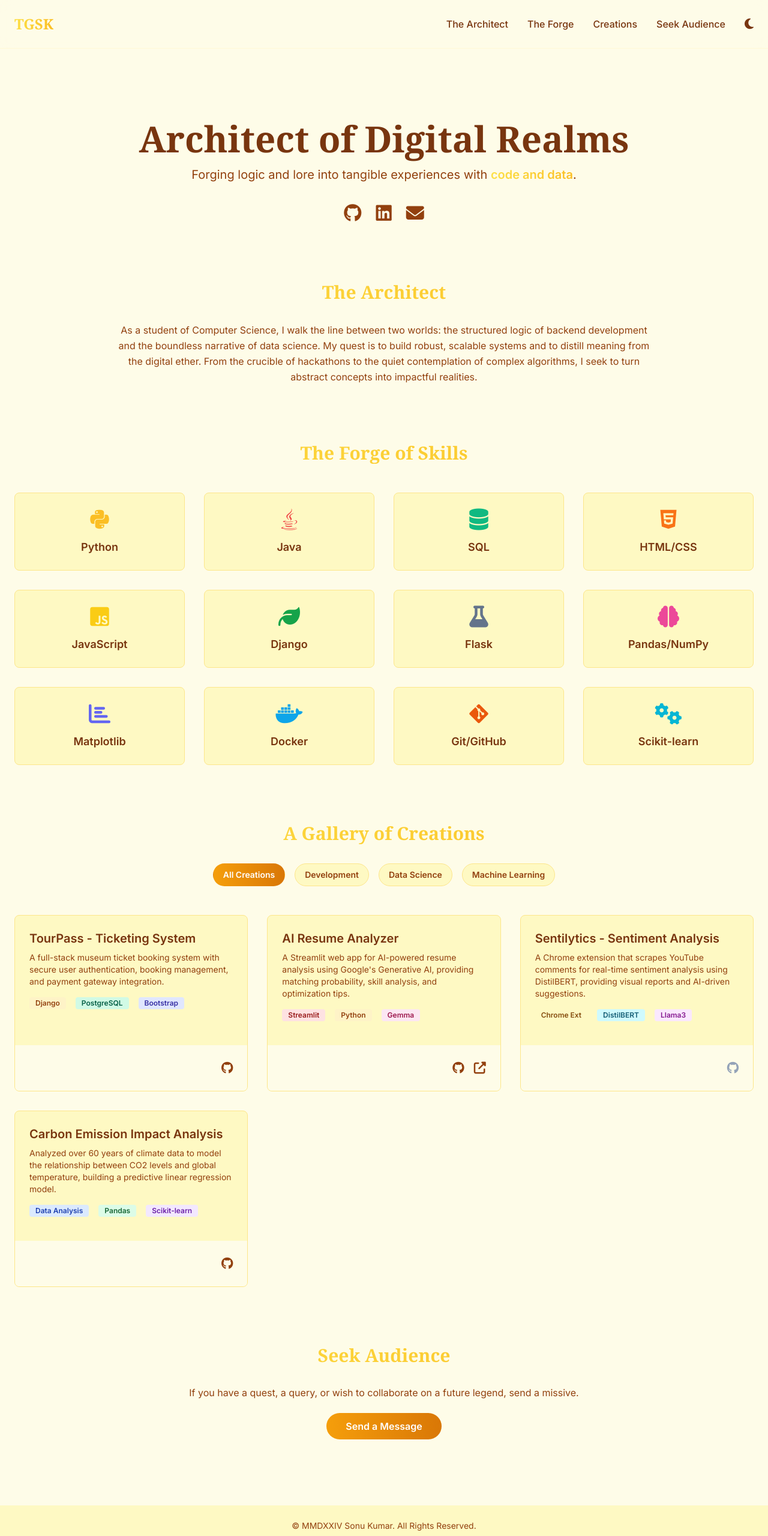
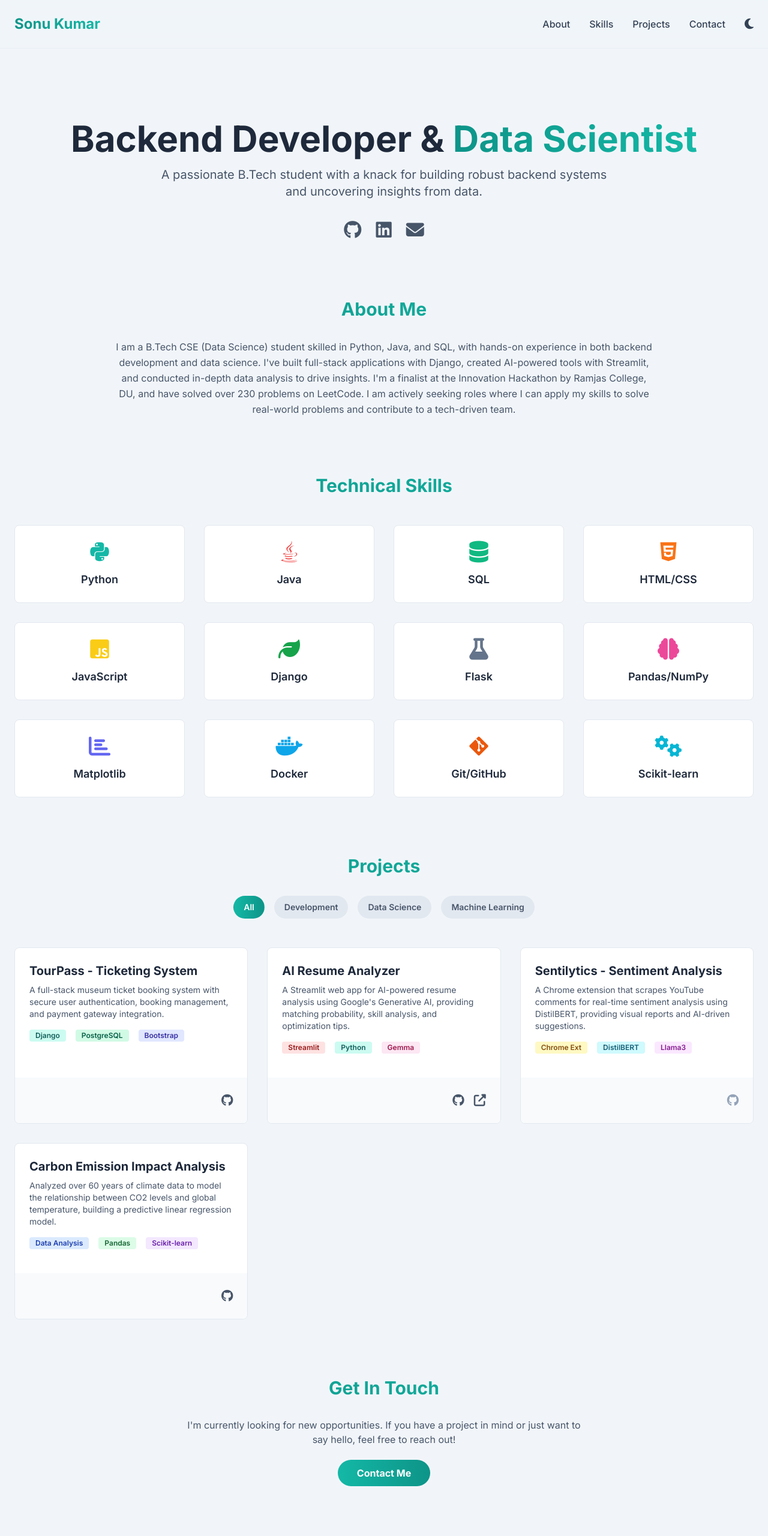
Before and after one commit to TGSK07/Portfolio, a plain HTML site: page index.html in a window 1280 px wide. Shown: the top 2560 px of the page at 60% size. Drawn offline with nearby package versions, Linux system fonts and the light colour scheme.

Commit message:
change the style

```diff
--- a/index.html
+++ b/index.html
@@ -3,97 +3,94 @@
 <head>
     <meta charset="UTF-8">
     <meta name="viewport" content="width=device-width, initial-scale=1.0">
-    <title>Sonu Kumar</title>
+    <title>Sonu Kumar - Portfolio</title>
     <script src="https://cdn.tailwindcss.com"></script>
-    <link href="https://fonts.googleapis.com/css2?family=Inter:wght@400;500;600&family=Playfair+Display:wght@400;600;700&display=swap" rel="stylesheet">
+    <link href="https://fonts.googleapis.com/css2?family=Inter:wght@400;500;600;700&display=swap" rel="stylesheet">
     <link rel="stylesheet" href="https://cdnjs.cloudflare.com/ajax/libs/font-awesome/6.4.0/css/all.min.css">
     <style>
         /* Base styles */
         body {
             font-family: 'Inter', sans-serif;
-            transition: background-color 0.5s, color 0.5s;
-        }
-        .font-serif {
-            font-family: 'Playfair Display', serif;
+            transition: background-color 0.3s, color 0.3s;
         }
 
         /* Gradient Text */
         .gradient-text {
-            background: linear-gradient(to right, #fde047, #fbbf24); /* yellow-300 to amber-400 */
+            background: linear-gradient(to right, #0d9488, #14b8a6); /* teal-600 to teal-500 */
             -webkit-background-clip: text;
             -webkit-text-fill-color: transparent;
         }
 
         /* Light mode styles */
         body {
-            background-color: #fefce8; /* yellow-50 */
-            color: #422006; /* amber-950 */
+            background-color: #f1f5f9; /* slate-100 */
+            color: #334155; /* slate-700 */
         }
-        .header-bg { background-color: rgba(254, 252, 232, 0.8); }
-        .card { background-color: #fef9c3; border: 1px solid #fde68a; transition: transform 0.3s, opacity 0.3s, box-shadow 0.3s; } /* yellow-100, yellow-300 */
-        .card:hover { box-shadow: 0 10px 20px -5px rgba(180, 83, 9, 0.1); transform: translateY(-5px); }
-        .card-footer { background-color: #fefce8; } /* yellow-50 */
-        .footer-bg { background-color: #fef9c3; } /* yellow-100 */
-        .text-main { color: #78350f; } /* amber-800 */
-        .text-secondary { color: #92400e; } /* amber-700 */
-        .nav-link { color: #78350f; } /* amber-800 */
-        .nav-link:hover { color: #b45309; } /* amber-600 */
-        .mobile-menu-bg { background-color: #fef9c3; }
-        .mobile-link:hover { background-color: #fefce8; }
+        .header-bg { background-color: rgba(241, 245, 249, 0.8); }
+        .card { background-color: #ffffff; border: 1px solid #e2e8f0; transition: transform 0.3s, opacity 0.3s; } /* white, slate-200 */
+        .card:hover { box-shadow: 0 10px 15px -3px rgba(20, 184, 166, 0.07), 0 4px 6px -2px rgba(20, 184, 166, 0.05); }
+        .card-footer { background-color: #f8fafc; } /* slate-50 */
+        .footer-bg { background-color: #e2e8f0; } /* slate-200 */
+        .text-main { color: #1e293b; } /* slate-800 */
+        .text-secondary { color: #475569; } /* slate-600 */
+        .nav-link { color: #334155; } /* slate-700 */
+        .nav-link:hover { color: #0d9488; } /* teal-600 */
+        .mobile-menu-bg { background-color: #ffffff; }
+        .mobile-link:hover { background-color: #f1f5f9; }
         .contact-button {
-            background-image: linear-gradient(to right, #f59e0b, #d97706);
+            background-image: linear-gradient(to right, #14b8a6, #0d9488);
             color: #ffffff;
         }
         .contact-button:hover {
-            box-shadow: 0 0 15px rgba(245, 158, 11, 0.5);
+            background-image: linear-gradient(to right, #0d9488, #14b8a6);
         }
         .filter-btn {
-            background-color: #fef9c3;
-            color: #92400e;
-            border: 1px solid #fde68a;
+            background-color: #e2e8f0;
+            color: #475569;
+            border: 1px solid transparent;
         }
         .filter-btn.active {
-            background-image: linear-gradient(to right, #f59e0b, #d97706);
+            background-image: linear-gradient(to right, #14b8a6, #0d9488);
             color: #ffffff;
             border-color: transparent;
         }
 
         /* Dark mode styles */
         .dark body {
-            background-color: #1e1b4b; /* indigo-950 */
-            color: #a5b4fc; /* indigo-300 */
+            background-color: #0f172a; /* slate-900 */
+            color: #94a3b8; /* slate-400 */
         }
-        .dark .header-bg { background-color: rgba(30, 27, 75, 0.8); }
-        .dark .card { background-color: #312e81; border: 1px solid #4338ca; } /* indigo-900, indigo-700 */
-        .dark .card:hover { box-shadow: 0 10px 20px -5px rgba(251, 191, 36, 0.1); transform: translateY(-5px); }
-        .dark .card-footer { background-color: #4338ca; } /* indigo-700 */
-        .dark .footer-bg { background-color: #17143a; } /* Deeper indigo */
-        .dark .text-main { color: #e0e7ff; } /* indigo-200 */
-        .dark .text-secondary { color: #c7d2fe; } /* indigo-300 */
-        .dark .nav-link { color: #e0e7ff; } /* indigo-200 */
-        .dark .nav-link:hover { color: #fde047; } /* yellow-300 */
-        .dark .mobile-menu-bg { background-color: #312e81; }
-        .dark .mobile-link:hover { background-color: #4338ca; }
+        .dark .header-bg { background-color: rgba(15, 23, 42, 0.8); }
+        .dark .card { background-color: #1e293b; border: 1px solid #334155; } /* slate-800, slate-700 */
+        .dark .card:hover { box-shadow: 0 10px 15px -3px rgba(45, 212, 191, 0.1), 0 4px 6px -2px rgba(45, 212, 191, 0.05); }
+        .dark .card-footer { background-color: #334155; } /* slate-700 */
+        .dark .footer-bg { background-color: #020617; } /* slate-950 */
+        .dark .text-main { color: #f1f5f9; } /* slate-100 */
+        .dark .text-secondary { color: #94a3b8; } /* slate-400 */
+        .dark .nav-link { color: #cbd5e1; } /* slate-300 */
+        .dark .nav-link:hover { color: #5eead4; } /* teal-300 */
+        .dark .mobile-menu-bg { background-color: #1e293b; }
+        .dark .mobile-link:hover { background-color: #334155; }
         .dark .gradient-text {
-             background: linear-gradient(to right, #fde047, #fbbf24); /* yellow-300 to amber-400 */
+             background: linear-gradient(to right, #2dd4bf, #5eead4); /* teal-400 to teal-300 */
             -webkit-background-clip: text;
             -webkit-text-fill-color: transparent;
         }
         .dark .contact-button {
-            background-image: linear-gradient(to right, #fde047, #fbbf24);
+            background-image: linear-gradient(to right, #2dd4bf, #5eead4);
             color: #1e293b;
         }
         .dark .contact-button:hover {
-            box-shadow: 0 0 15px rgba(253, 224, 71, 0.5);
+            background-image: linear-gradient(to right, #5eead4, #2dd4bf);
         }
         .dark .filter-btn {
             background-color: transparent;
-            color: #c7d2fe;
-            border: 1px solid #4338ca;
+            color: #94a3b8;
+            border: 1px solid #334155;
         }
         .dark .filter-btn.active {
-            background-image: linear-gradient(to right, #fde047, #fbbf24);
-            color: #1e1b4b;
+            background-image: linear-gradient(to right, #2dd4bf, #5eead4);
+            color: #0f172a;
             border-color: transparent;
         }
 
@@ -102,14 +99,14 @@
 <body class="antialiased">
 
     <!-- Header -->
-    <header class="p-4 md:p-6 sticky top-0 z-50 header-bg backdrop-blur-md border-b border-amber-200/20 dark:border-indigo-700/50">
+    <header class="p-4 md:p-6 sticky top-0 z-50 header-bg backdrop-blur-md border-b border-slate-200/50 dark:border-slate-800/50">
         <div class="container mx-auto flex justify-between items-center">
-            <h1 class="text-2xl font-bold font-serif gradient-text">TGSK</h1>
+            <h1 class="text-2xl font-bold gradient-text">Sonu Kumar</h1>
             <nav class="hidden md:flex space-x-8 items-center">
-                <a href="#about" class="nav-link transition-colors font-medium">The Architect</a>
-                <a href="#skills" class="nav-link transition-colors font-medium">The Forge</a>
-                <a href="#projects" class="nav-link transition-colors font-medium">Creations</a>
-                <a href="#contact" class="nav-link transition-colors font-medium">Seek Audience</a>
+                <a href="#about" class="nav-link transition-colors font-medium">About</a>
+                <a href="#skills" class="nav-link transition-colors font-medium">Skills</a>
+                <a href="#projects" class="nav-link transition-colors font-medium">Projects</a>
+                <a href="#contact" class="nav-link transition-colors font-medium">Contact</a>
                 <button id="theme-toggle" class="text-xl nav-link transition-colors">
                     <i class="fas fa-sun"></i>
                 </button>
@@ -124,10 +121,10 @@
             </div>
         </div>
         <div id="mobile-menu" class="hidden md:hidden mt-4 mobile-menu-bg rounded-lg shadow-lg">
-             <a href="#about" class="mobile-link block py-2 px-4 text-sm rounded-t-lg">The Architect</a>
-             <a href="#skills" class="mobile-link block py-2 px-4 text-sm">The Forge</a>
-             <a href="#projects" class="mobile-link block py-2 px-4 text-sm">Creations</a>
-             <a href="#contact" class="mobile-link block py-2 px-4 text-sm rounded-b-lg">Seek Audience</a>
+             <a href="#about" class="mobile-link block py-2 px-4 text-sm rounded-t-lg">About</a>
+             <a href="#skills" class="mobile-link block py-2 px-4 text-sm">Skills</a>
+             <a href="#projects" class="mobile-link block py-2 px-4 text-sm">Projects</a>
+             <a href="#contact" class="mobile-link block py-2 px-4 text-sm rounded-b-lg">Contact</a>
         </div>
     </header>
 
@@ -135,34 +132,34 @@
 
         <!-- Hero Section -->
         <section class="text-center my-16 md:my-24">
-            <h2 class="text-4xl md:text-6xl font-serif font-bold leading-tight text-main">
-                Architect of Digital Realms
+            <h2 class="text-4xl md:text-6xl font-extrabold leading-tight text-main">
+                Backend Developer & <span class="gradient-text">Data Scientist</span>
             </h2>
             <p class="mt-4 text-lg md:text-xl max-w-3xl mx-auto text-secondary">
-                Forging logic and lore into tangible experiences with <span class="gradient-text font-semibold">code and data</span>.
+                A passionate B.Tech student with a knack for building robust backend systems and uncovering insights from data.
             </p>
             <div class="mt-8 flex justify-center space-x-6">
-                <a href="https://github.com/tgsK07/" target="_blank" class="text-3xl text-secondary hover:text-amber-500 dark:hover:text-yellow-300 transition-colors"><i class="fab fa-github"></i></a>
-                <a href="https://www.linkedin.com/in/tgsk/" target="_blank" class="text-3xl text-secondary hover:text-amber-500 dark:hover:text-yellow-300 transition-colors"><i class="fab fa-linkedin"></i></a>
-                <a href="mailto:tgsonukumar07@gmail.com" class="text-3xl text-secondary hover:text-amber-500 dark:hover:text-yellow-300 transition-colors"><i class="fas fa-envelope"></i></a>
+                <a href="https://github.com/tgsK07/" target="_blank" class="text-3xl text-secondary hover:text-teal-600 dark:hover:text-teal-400 transition-colors"><i class="fab fa-github"></i></a>
+                <a href="https://www.linkedin.com/in/tgsk/" target="_blank" class="text-3xl text-secondary hover:text-teal-600 dark:hover:text-teal-400 transition-colors"><i class="fab fa-linkedin"></i></a>
+                <a href="mailto:tgsonukumar07@gmail.com" class="text-3xl text-secondary hover:text-teal-600 dark:hover:text-teal-400 transition-colors"><i class="fas fa-envelope"></i></a>
             </div>
         </section>
 
         <!-- About Me -->
         <section id="about" class="my-16 md:my-24">
-            <h3 class="text-3xl font-serif font-bold text-center mb-8 gradient-text">The Architect</h3>
+            <h3 class="text-3xl font-bold text-center mb-8 gradient-text">About Me</h3>
             <div class="max-w-4xl mx-auto text-center text-secondary leading-relaxed">
-                <p>As a student of Computer Science, I walk the line between two worlds: the structured logic of backend development and the boundless narrative of data science. My quest is to build robust, scalable systems and to distill meaning from the digital ether. From the crucible of hackathons to the quiet contemplation of complex algorithms, I seek to turn abstract concepts into impactful realities.</p>
+                <p>I am a B.Tech CSE (Data Science) student skilled in Python, Java, and SQL, with hands-on experience in both backend development and data science. I've built full-stack applications with Django, created AI-powered tools with Streamlit, and conducted in-depth data analysis to drive insights. I'm a finalist at the Innovation Hackathon by Ramjas College, DU, and have solved over 230 problems on LeetCode. I am actively seeking roles where I can apply my skills to solve real-world problems and contribute to a tech-driven team.</p>
             </div>
         </section>
 
         <!-- Skills Section -->
         <section id="skills" class="my-16 md:my-24">
-            <h3 class="text-3xl font-serif font-bold text-center mb-12 gradient-text">The Forge of Skills</h3>
+            <h3 class="text-3xl font-bold text-center mb-12 gradient-text">Technical Skills</h3>
             <div class="grid grid-cols-2 md:grid-cols-3 lg:grid-cols-4 gap-6 md:gap-8">
                 <!-- Skill Card -->
                 <div class="card p-6 rounded-lg text-center">
-                    <i class="fab fa-python text-4xl text-amber-400 mb-3"></i>
+                    <i class="fab fa-python text-4xl text-teal-500 mb-3"></i>
                     <h4 class="font-semibold text-lg text-main">Python</h4>
                 </div>
                 <div class="card p-6 rounded-lg text-center">
@@ -214,10 +211,10 @@
 
         <!-- Projects Section -->
         <section id="projects" class="my-16 md:my-24">
-            <h3 class="text-3xl font-serif font-bold text-center mb-8 gradient-text">A Gallery of Creations</h3>
+            <h3 class="text-3xl font-bold text-center mb-8 gradient-text">Projects</h3>
             <!-- Filter Buttons -->
             <div id="project-filters" class="flex justify-center flex-wrap gap-2 md:gap-4 mb-12">
-                <button class="filter-btn active px-4 py-2 text-sm font-semibold rounded-full transition-colors" data-filter="all">All Creations</button>
+                <button class="filter-btn active px-4 py-2 text-sm font-semibold rounded-full transition-colors" data-filter="all">All</button>
                 <button class="filter-btn px-4 py-2 text-sm font-semibold rounded-full transition-colors" data-filter="development">Development</button>
                 <button class="filter-btn px-4 py-2 text-sm font-semibold rounded-full transition-colors" data-filter="data-science">Data Science</button>
                 <button class="filter-btn px-4 py-2 text-sm font-semibold rounded-full transition-colors" data-filter="ml">Machine Learning</button>
@@ -230,13 +227,13 @@
                         <h4 class="font-bold text-xl mb-2 text-main">TourPass - Ticketing System</h4>
                         <p class="text-secondary text-sm mb-4">A full-stack museum ticket booking system with secure user authentication, booking management, and payment gateway integration.</p>
                         <div class="flex flex-wrap gap-2 mb-4">
-                            <span class="bg-amber-100 text-amber-800 dark:bg-amber-900 dark:text-amber-300 text-xs font-semibold mr-2 px-2.5 py-0.5 rounded">Django</span>
+                            <span class="bg-teal-100 text-teal-800 dark:bg-teal-900 dark:text-teal-300 text-xs font-semibold mr-2 px-2.5 py-0.5 rounded">Django</span>
                             <span class="bg-emerald-100 text-emerald-800 dark:bg-emerald-900 dark:text-emerald-300 text-xs font-semibold mr-2 px-2.5 py-0.5 rounded">PostgreSQL</span>
                             <span class="bg-indigo-100 text-indigo-800 dark:bg-indigo-900 dark:text-indigo-300 text-xs font-semibold mr-2 px-2.5 py-0.5 rounded">Bootstrap</span>
                         </div>
                     </div>
                     <div class="p-6 card-footer flex justify-end space-x-4">
-                        <a href="https://github.com/tgsK07/TourPass" target="_blank" class="text-secondary hover:text-amber-500 dark:hover:text-yellow-300 transition-colors"><i class="fab fa-github text-xl"></i></a>
+                        <a href="https://github.com/tgsK07/TourPass" target="_blank" class="text-secondary hover:text-teal-600 dark:hover:text-teal-400 transition-colors"><i class="fab fa-github text-xl"></i></a>
                     </div>
                 </div>
                 <!-- Project Card 2 -->
@@ -246,13 +243,13 @@
                         <p class="text-secondary text-sm mb-4">A Streamlit web app for AI-powered resume analysis using Google's Generative AI, providing matching probability, skill analysis, and optimization tips.</p>
                          <div class="flex flex-wrap gap-2 mb-4">
                             <span class="bg-red-100 text-red-800 dark:bg-red-900 dark:text-red-300 text-xs font-semibold mr-2 px-2.5 py-0.5 rounded">Streamlit</span>
-                            <span class="bg-amber-100 text-amber-800 dark:bg-amber-900 dark:text-amber-300 text-xs font-semibold mr-2 px-2.5 py-0.5 rounded">Python</span>
+                            <span class="bg-teal-100 text-teal-800 dark:bg-teal-900 dark:text-teal-300 text-xs font-semibold mr-2 px-2.5 py-0.5 rounded">Python</span>
                              <span class="bg-pink-100 text-pink-800 dark:bg-pink-900 dark:text-pink-300 text-xs font-semibold mr-2 px-2.5 py-0.5 rounded">Gemma</span>
                         </div>
                     </div>
                     <div class="p-6 card-footer flex justify-end space-x-4">
-                        <a href="https://github.com/tgsK07/AI-Resume-Analyzer" target="_blank" class="text-secondary hover:text-amber-500 dark:hover:text-yellow-300 transition-colors"><i class="fab fa-github text-xl"></i></a>
-                        <a href="https://huggingface.co/spaces/Sonu-Kumar/AI-Resume-Analyzer" target="_blank" class="text-secondary hover:text-amber-500 dark:hover:text-yellow-300 transition-colors"><i class="fas fa-external-link-alt text-xl"></i></a>
+                        <a href="https://github.com/tgsK07/AI-Resume-Analyzer" target="_blank" class="text-secondary hover:text-teal-600 dark:hover:text-teal-400 transition-colors"><i class="fab fa-github text-xl"></i></a>
+                        <a href="https://huggingface.co/spaces/Sonu-Kumar/AI-Resume-Analyzer" target="_blank" class="text-secondary hover:text-teal-600 dark:hover:text-teal-400 transition-colors"><i class="fas fa-external-link-alt text-xl"></i></a>
                     </div>
                 </div>
                 <!-- Project Card 3 -->
@@ -282,7 +279,7 @@
                         </div>
                     </div>
                     <div class="p-6 card-footer flex justify-end space-x-4">
-                        <a href="https://github.com/tgsK07/Carbon-Emission-Impact-Analysis" target="_blank" class="text-secondary hover:text-amber-500 dark:hover:text-yellow-300 transition-colors"><i class="fab fa-github text-xl"></i></a>
+                        <a href="https://github.com/tgsK07/Carbon-Emission-Impact-Analysis" target="_blank" class="text-secondary hover:text-teal-600 dark:hover:text-teal-400 transition-colors"><i class="fab fa-github text-xl"></i></a>
                     </div>
                 </div>
             </div>
@@ -290,10 +287,10 @@
 
         <!-- Contact Section -->
         <section id="contact" class="my-16 md:my-24 text-center">
-             <h3 class="text-3xl font-serif font-bold text-center mb-8 gradient-text">Seek Audience</h3>
-             <p class="text-secondary mb-8 max-w-2xl mx-auto">If you have a quest, a query, or wish to collaborate on a future legend, send a missive.</p>
+             <h3 class="text-3xl font-bold text-center mb-8 gradient-text">Get In Touch</h3>
+             <p class="text-secondary mb-8 max-w-2xl mx-auto">I'm currently looking for new opportunities. If you have a project in mind or just want to say hello, feel free to reach out!</p>
              <a href="mailto:tgsonukumar07@gmail.com" class="contact-button font-bold py-3 px-8 rounded-full transition-all duration-300">
-                Send a Message
+                Contact Me
              </a>
         </section>
 
@@ -301,7 +298,7 @@
 
     <!-- Footer -->
     <footer class="text-center p-6 footer-bg">
-        <p class="text-secondary text-sm">&copy; MMDXXIV Sonu Kumar. All Rights Reserved.</p>
+        <p class="text-secondary text-sm">&copy; 2024 Sonu Kumar. All Rights Reserved.</p>
     </footer>
 
     <script>
```
